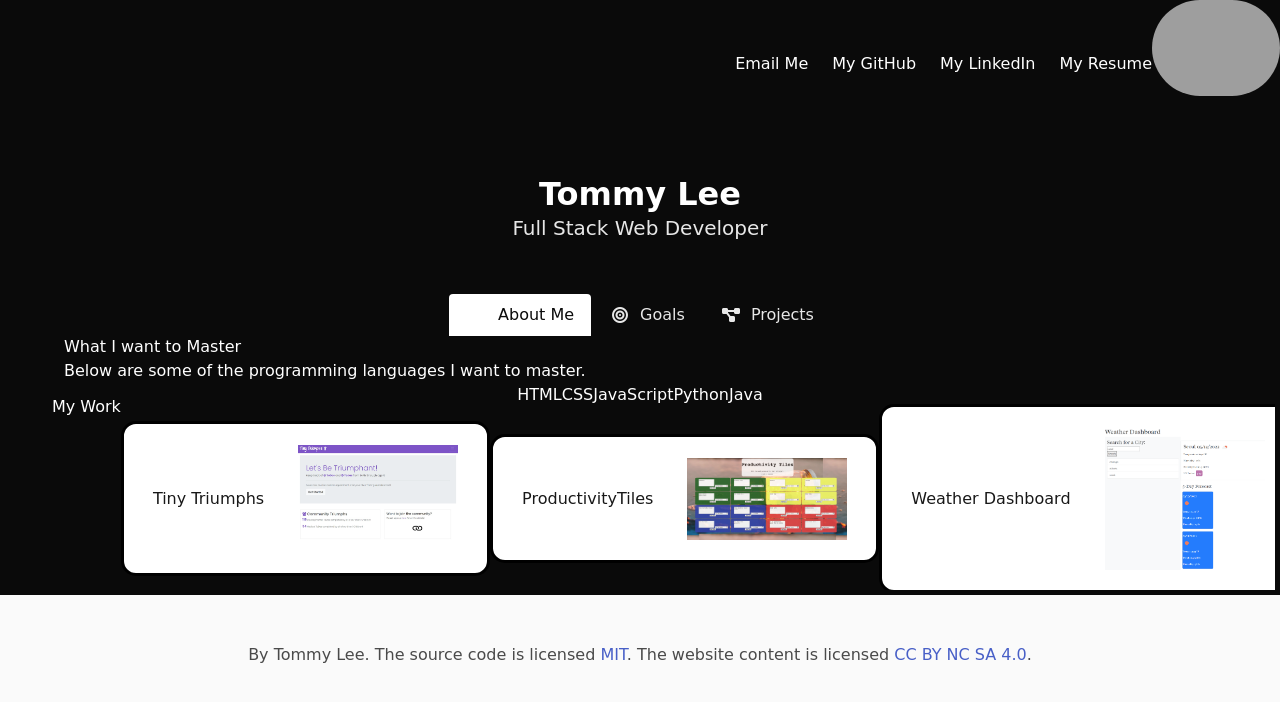
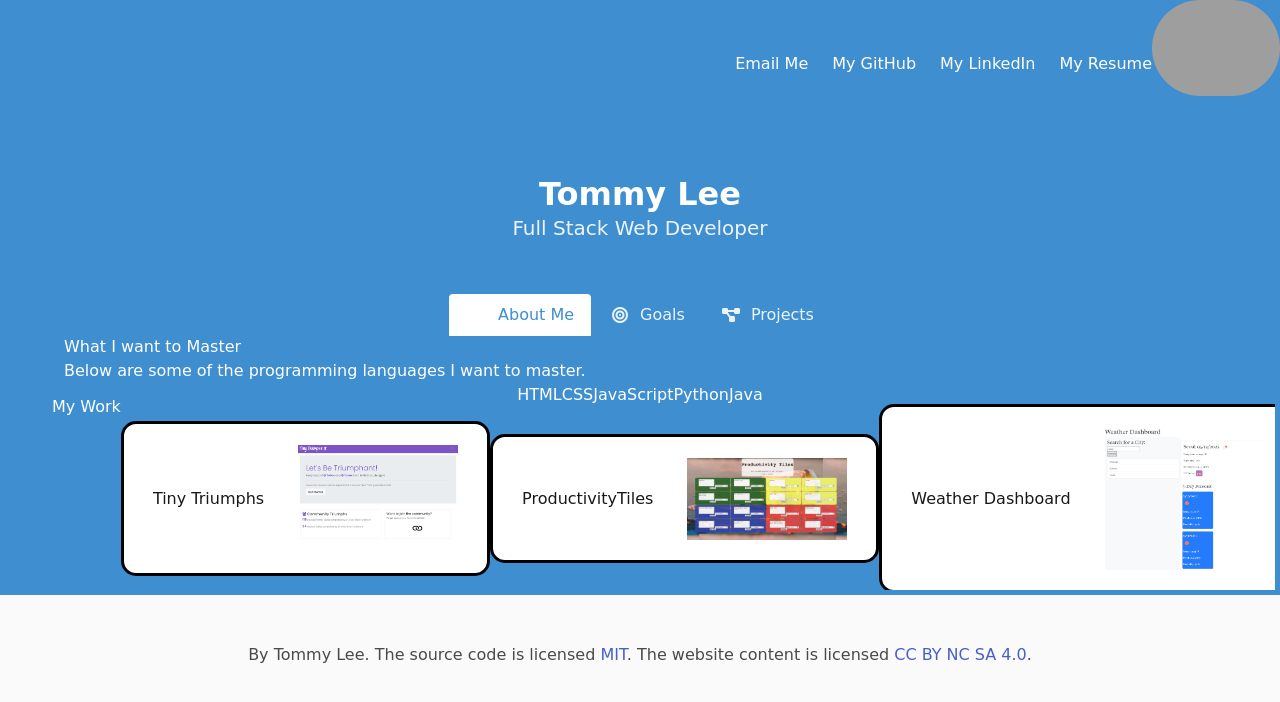
Before and after one commit to tkhobbes43/my-portfolio, a website: page index.html in a window 1280 px wide. Drawn offline with nearby package versions, Linux system fonts and the light colour scheme; grey boxes are pictures that could not be loaded; some icons are missing; a web font is replaced by a local one.

Commit message:
like blue hero color better

```diff
--- a/index.html
+++ b/index.html
@@ -16,7 +16,7 @@
 </head>
 
 <body>
-   <section class="hero is-black is-large">
+   <section class="hero is-info is-large">
       <div class="hero-head">
          <nav class="navbar">
             <div class="container">
```
